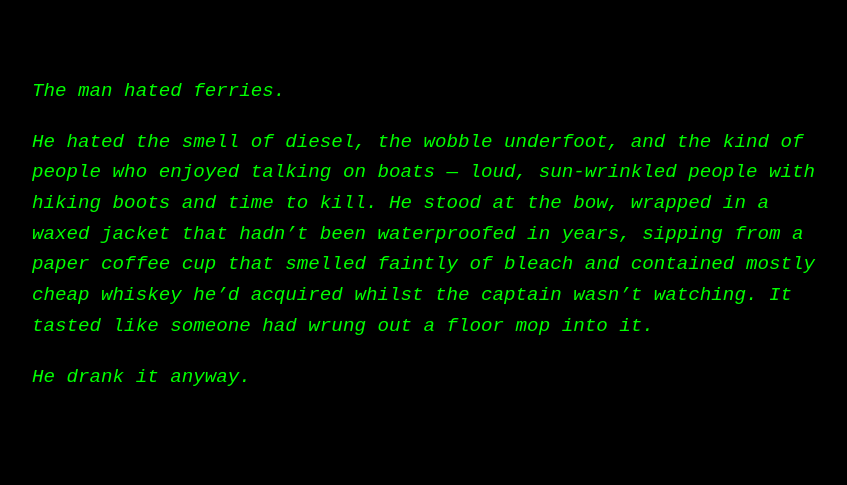
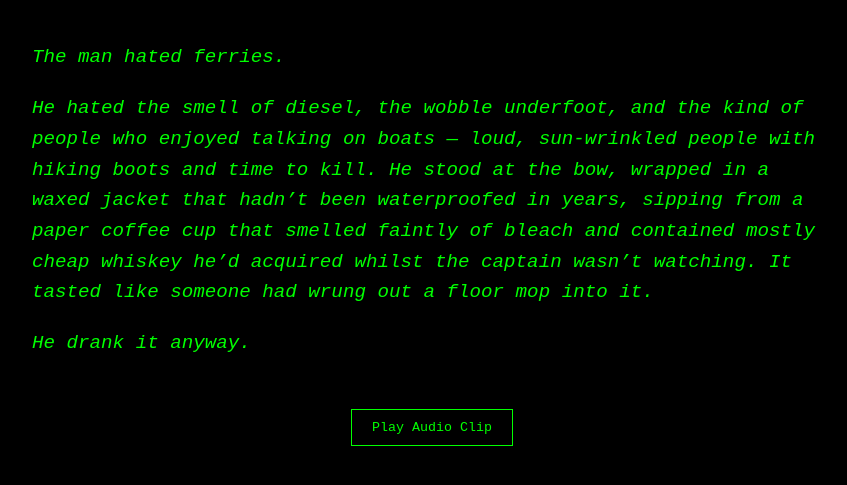
Before and after one commit to timock-erebus/Project-Erebus, a plain HTML site: page secret2.html in a window 1280 px wide. Shown: the part 335-820 px from the top of the page, without its empty margins (208-1055 px from the left). Drawn offline with Linux system fonts and the light colour scheme.

Commit message:
Add files via upload

```diff
--- a/secret2.html
+++ b/secret2.html
@@ -36,6 +36,16 @@
       font-style: italic;
       margin-top: 40px;
     }
+
+    button {
+      background-color: black;
+      border: 1px solid #00ff00;
+      color: #00ff00;
+      font-family: 'Courier New', monospace;
+      padding: 10px 20px;
+      cursor: pointer;
+      margin-top: 30px;
+    }
   </style>
 </head>
 <body>
@@ -53,5 +63,14 @@
     </p>
     <p>He drank it anyway.</p>
   </div>
+
+  <audio id="audioClip" preload="auto">
+    <source src="new recording 2.wav" type="audio/wav" />
+    Your browser does not support the audio element.
+  </audio>
+
+  <button onclick="document.getElementById('audioClip').play()">
+    Play Audio Clip
+  </button>
 </body>
 </html>
```
